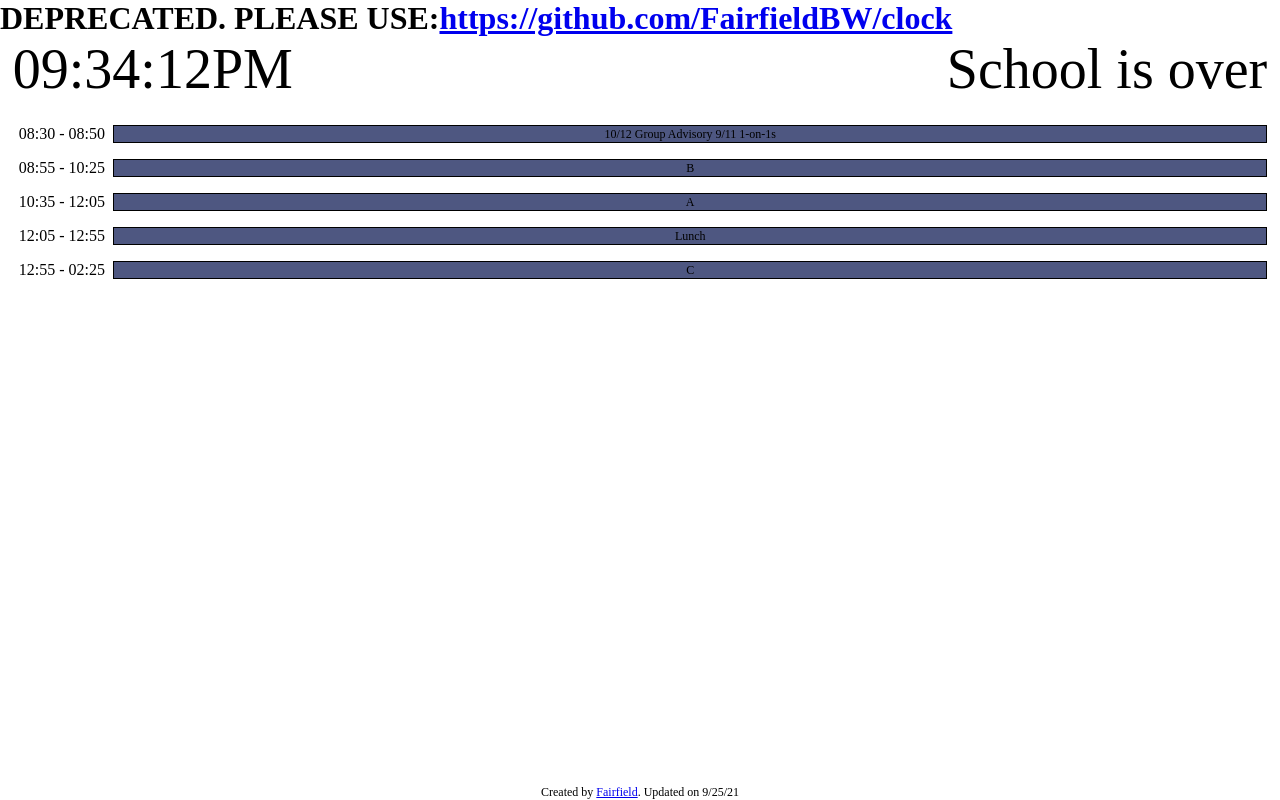
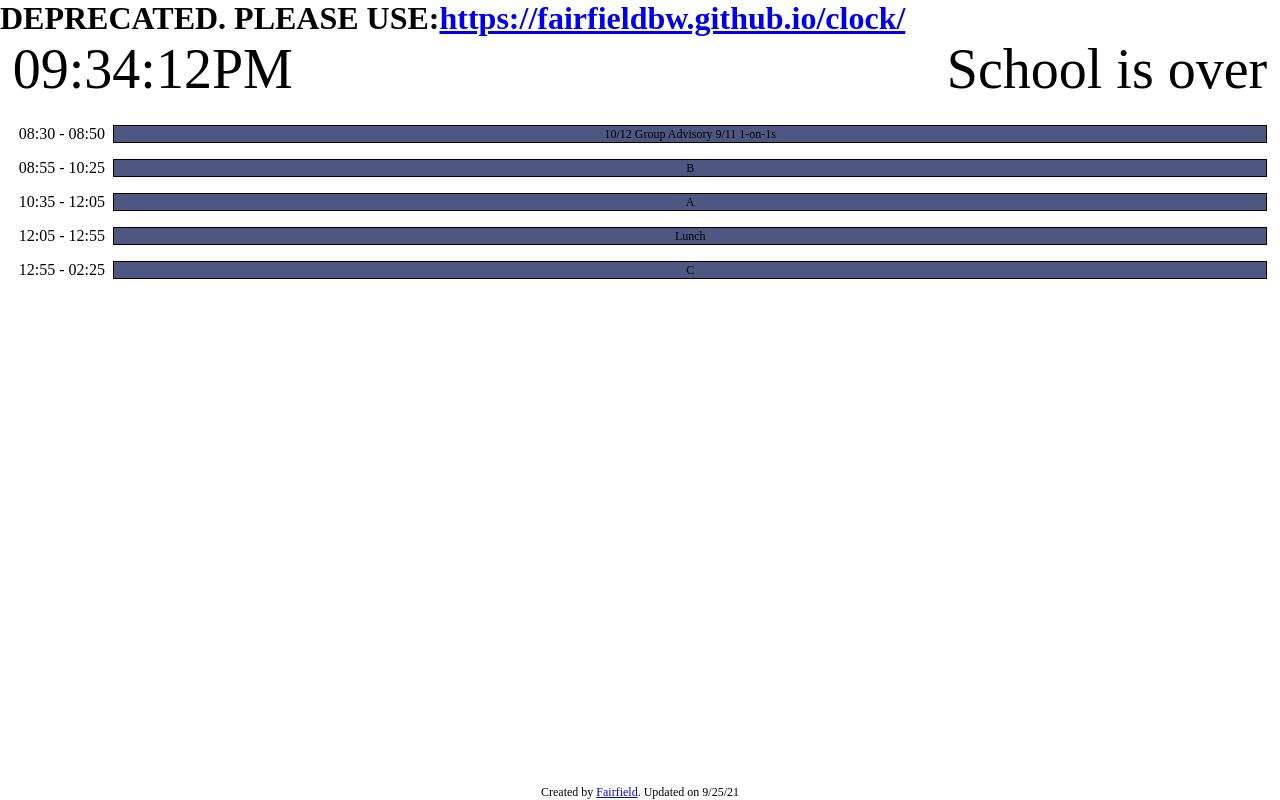
Before and after one commit to FairfieldBW/bay-clock, a plain HTML site: page index.html in a window 1280 px wide. Drawn offline with Linux system fonts and the light colour scheme.

Commit message:
Update index.html

```diff
--- a/index.html
+++ b/index.html
@@ -8,7 +8,7 @@
     <script src="script.js" defer></script>
   </head>
   <body>
-    <h1>DEPRECATED. PLEASE USE:<a href="https://github.com/FairfieldBW/clock">https://github.com/FairfieldBW/clock</a></h1>
+    <h1>DEPRECATED. PLEASE USE:<a href="https://fairfieldbw.github.io/clock/">https://fairfieldbw.github.io/clock/</a></h1>
     <div id="top-bar">
       <div id="clock"></div>
       <div id="block"></div>
```
